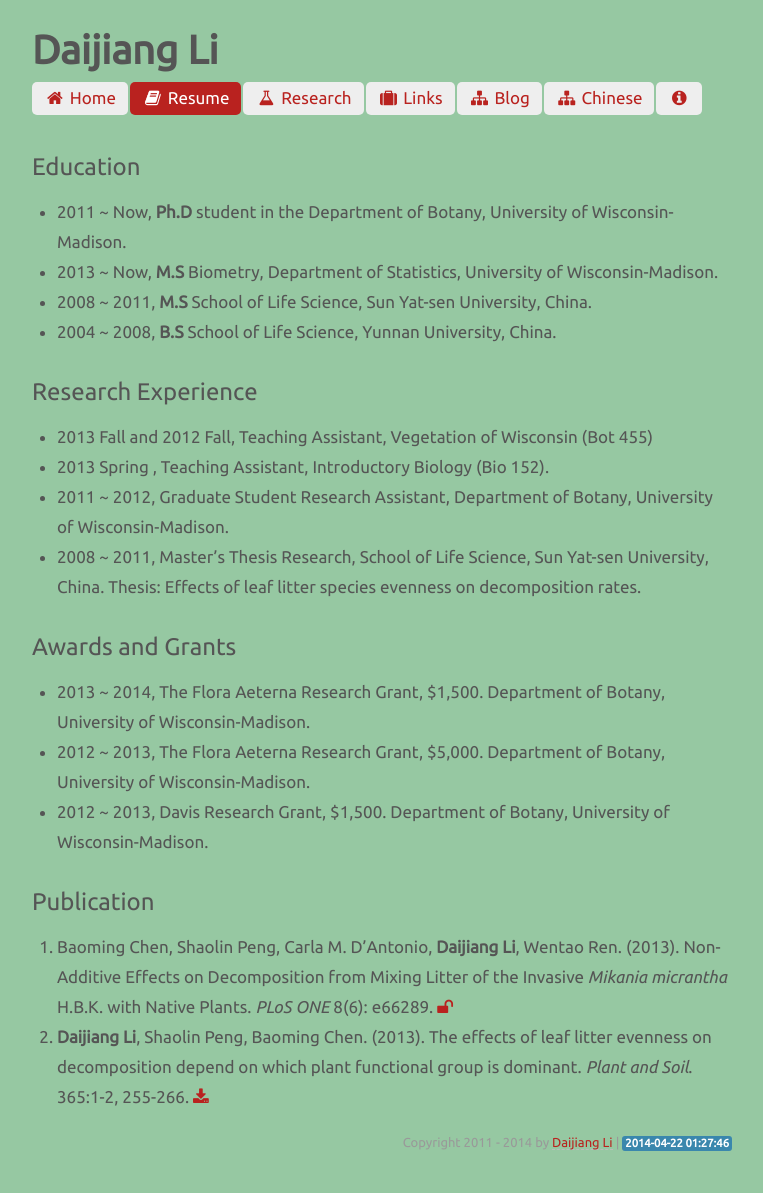
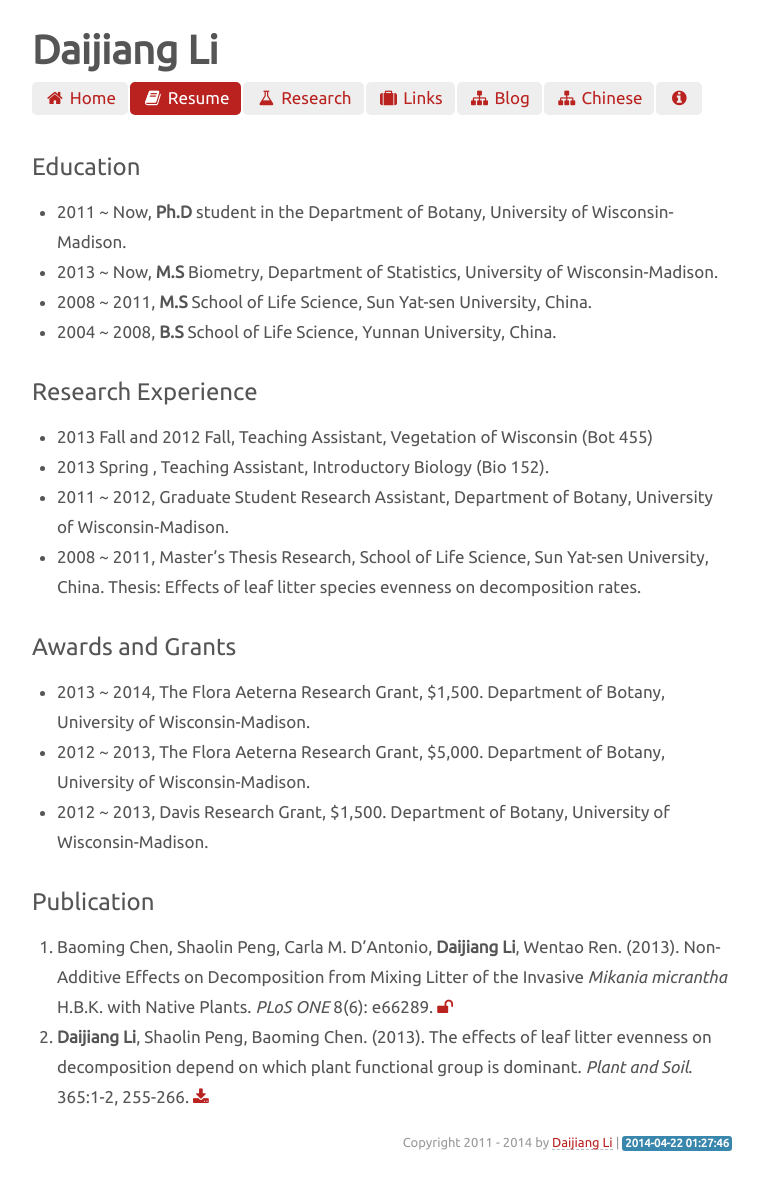
Before and after one commit to daijiang/Old-website, a Jekyll site: the page built from resume.md, in a window 1280 px wide. Shown: the whole page, without its empty margins (258-1021 px from the left). Built offline with Jekyll 4.4.1, drawn with Linux system fonts in a browser that asks for light colours; Markdown is read by kramdown in place of the engine named in the settings.

Commit message:
Revert "img as background"
This reverts commit b2eaed8915c3426e82a0da25f710ee573ea9f5d3.

```diff
--- a/_layouts/default.html
+++ /dev/null
@@ -1,64 +0,0 @@
-<!doctype html>
-<html>
-<head>
-  <meta charset="utf-8">
-  <title>Daijiang Li</title>
-  <meta http-equiv="X-UA-Compatible" content="IE=edge,chrome=1" />
-  <meta name="author" content="Daijiang Li"/>
-  <meta name="viewport" content="width=device-width; initial-scale=1.0; maximum-scale=1.0">
-  <meta name="description" content="Website of Daijiang Li, ecologist, statistician and data analyst" />
-  <link rel="stylesheet" href="../assets/font-awesome/css/font-awesome.css">
-  <link rel="stylesheet" type="text/css" href="/assets/css/home.css">
-  <style type="text/css">
-
-  html, body {
-    background-color: #96c8a2;
-  }
-  .container > footer p , .postheader > a{
-    text-align: right;
-  }
-  .date {
-    text-align: center;
-    height: 30px;
-    color:#bfbfbf;
-    margin-bottom: 10px;
-  }
-  /* Specify class=linenums on a pre to get line numbering */
-  ol.linenums {
-    margin: 0 0 0 33px; /* IE indents via margin-left */
-  }
-  ol.linenums li {
-    padding-left: 12px;
-    color: #bebec5;
-    line-height: 18px;
-    text-shadow: 0 1px 0 #fff;
-  }
-  </style>
-
-  <!-- Google Analytics -->
-  <script>
-  (function(i,s,o,g,r,a,m){i['GoogleAnalyticsObject']=r;i[r]=i[r]||function(){
-  (i[r].q=i[r].q||[]).push(arguments)},i[r].l=1*new Date();a=s.createElement(o),
-  m=s.getElementsByTagName(o)[0];a.async=1;a.src=g;m.parentNode.insertBefore(a,m)
-  })(window,document,'script','//www.google-analytics.com/analytics.js','ga');
-
-  ga('create', 'UA-28785465-2', 'daijiang.name');
-  ga('send', 'pageview');
-
-</script>
-<!-- Google Analytics end -->
-
-</head>
-
-<body>
-  <div class="container">
-
-{{ content }}
-
-<footer>
-  <p><small>Copyright 2011 - {{site.time | date:"%Y"}} by <a href="http://daijiang.name">Daijiang Li</a> | <span class="label label-info">{{site.time | date:"%Y-%m-%d %H:%M:%S"}}</span></small></p>
-</footer>
-
-</div>
-</body>
-</html>
--- a/_layouts/home.html
+++ b/_layouts/home.html
@@ -1,16 +1,54 @@
----
-layout: default
----
+<!doctype html>
+<html>
+<head>
+  <meta charset="utf-8">
+  <title>Daijiang Li</title>
+  <meta name="author" content="Daijiang Li"/>
+  <meta name="viewport" content="width=device-width; initial-scale=1.0">
+  <link rel="stylesheet" href="../assets/font-awesome/css/font-awesome.css">
+  <link rel="stylesheet" type="text/css" href="/assets/css/home.css">
+  <style type="text/css">
 
-<h1 class="sitename">Daijiang Li</h1>
-  <ul class="nav pills">
-  <li class="active"><a href="home.html" title = "Home"><i class="fa fa-home fa-fw"></i> Home</a></li>
-  <li><a href="resume.html" title="Curriculumn Vitae"><i class="fa fa-book fa-fw"></i> Resume</a></li>
-  <li><a href="research.html" title="Research"><i class="fa fa-flask fa-fw"></i> Research</a></li>
-  <li><a href="links.html" title="Useful links"><i class="fa fa-suitcase fa-fw"></i> Links</a></li>
-  <li><a href="/en/"><i class="fa fa-sitemap fa-fw"></i> Blog</a></li>
-  <li><a href="/cn/"><i class="fa fa-sitemap fa-fw"></i> Chinese</a></li>
-  <li><a href="README.html"><i class="fa fa-info-circle fa-fw"></i> </a></li>
-</ul>
+  html, body {
+    background-color: #ffffff;
+  }
+  .container > footer p , .postheader > a{
+    text-align: right;
+  }
+  .date {
+    text-align: center;
+    height: 30px;
+    color:#bfbfbf;
+    margin-bottom: 10px;
+  }
+  /* Specify class=linenums on a pre to get line numbering */
+  ol.linenums {
+    margin: 0 0 0 33px; /* IE indents via margin-left */
+  }
+  ol.linenums li {
+    padding-left: 12px;
+    color: #bebec5;
+    line-height: 18px;
+    text-shadow: 0 1px 0 #fff;
+  }
+  </style>
+  <script>
+  (function(i,s,o,g,r,a,m){i['GoogleAnalyticsObject']=r;i[r]=i[r]||function(){
+  (i[r].q=i[r].q||[]).push(arguments)},i[r].l=1*new Date();a=s.createElement(o),
+  m=s.getElementsByTagName(o)[0];a.async=1;a.src=g;m.parentNode.insertBefore(a,m)
+  })(window,document,'script','//www.google-analytics.com/analytics.js','ga');
 
-<img src="http://farm4.staticflickr.com/3704/11577639486_9940b20224_z.jpg" class="bg">
+  ga('create', 'UA-28785465-2', 'daijiang.name');
+  ga('send', 'pageview');
+
+</script>
+</head>
+<body>
+  <div class="container">
+{{ content }}
+<footer>
+  <p><small>Copyright 2011 - {{site.time | date:"%Y"}} by <a href="http://daijiang.name">Daijiang Li</a> | <span class="label label-info">{{site.time | date:"%Y-%m-%d %H:%M:%S"}}</span></small></p>
+</footer>
+</div>
+</body>
+</html>
--- a/assets/css/home.css
+++ b/assets/css/home.css
@@ -14,11 +14,6 @@
 font-size:24px;
 font-weight:700;
 }
-
-img.bg {
-    left: 50%;
-    margin-left: -512px;   /* 50% */
-  }
 }
 
 html {
@@ -44,21 +39,6 @@
 -webkit-border-radius:4px;
 -moz-border-radius:4px;
 border-radius:4px;
-}
-
-img.bg {
-  /* Set rules to fill background */
-  min-height: 100%;
-  min-width: 1024px;
-
-  /* Set up proportionate scaling */
-  width: 100%;
-  height: auto;
-
-  /* Set up positioning */
-  position: fixed;
-  top: 0;
-  left: 0;
 }
 
 p img {
--- a/resume.md
+++ b/resume.md
@@ -1,13 +1,13 @@
 ---
 Title: Daijiang Li::Resume
-layout: default
+layout: home
 ---
 
 
 
   <h1 class="sitename">Daijiang Li</h1>
   <ul class="nav pills">
-  <li><a href="home.html" title = "Home"><i class="fa fa-home fa-fw"></i> Home</a></li>
+  <li><a href="/"><i class="fa fa-home fa-fw"></i> Home</a></li>
   <li class="active"><a href="resume.html" title="Curriculumn Vitae"><i class="fa fa-book fa-fw"></i> Resume</a></li>
   <li><a href="research.html" title="Research"><i class="fa fa-flask fa-fw"></i> Research</a></li>
   <li><a href="links.html" title="Useful links"><i class="fa fa-suitcase fa-fw"></i> Links</a></li>
```
Also changed, not shown: home.html (deleted, +0 -28 lines), index.md (+27 -0 lines), links.md (+2 -2 lines), research.md (+2 -2 lines), README.md.
